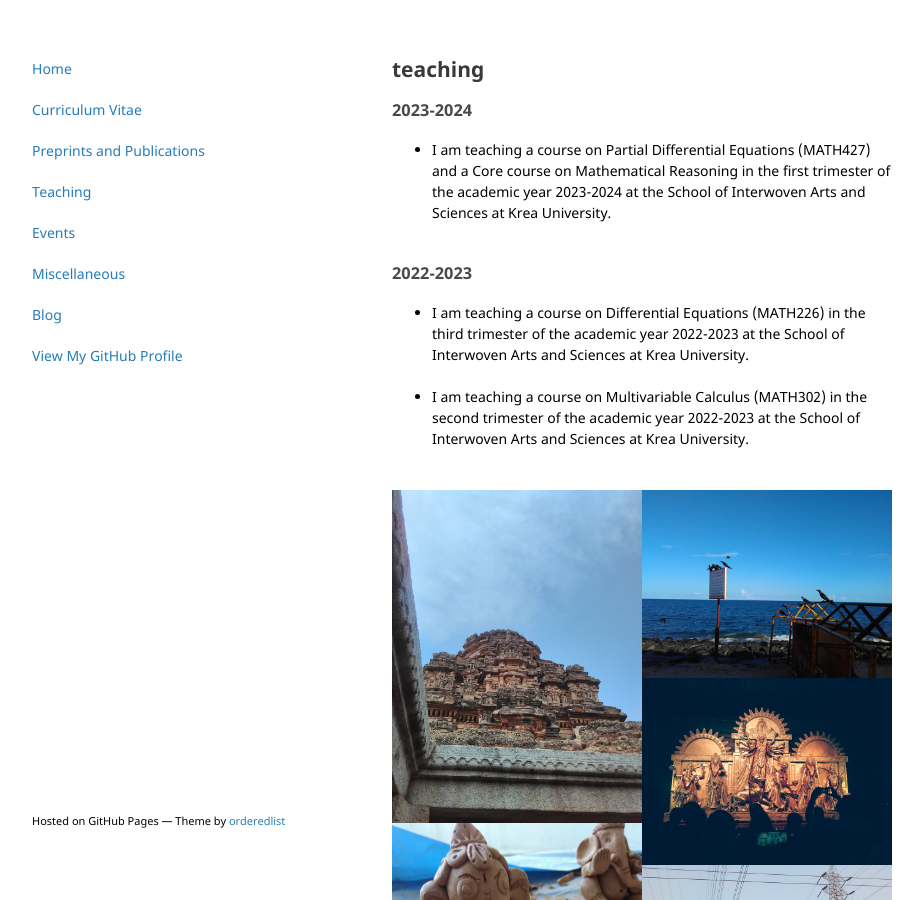
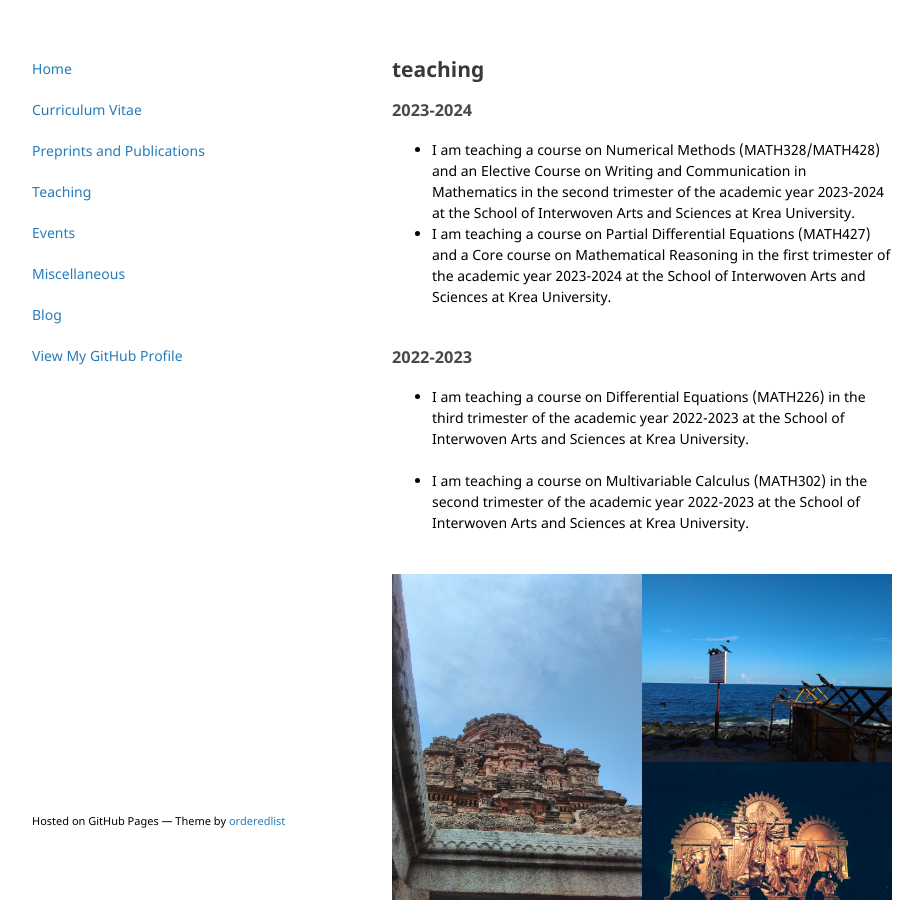
Before and after one commit to vivektewary/vivektewary.github.io, a Jekyll site: the page built from teaching.html, in a window 1280 px wide and 900 px high. Shown: the whole window, without its empty margins (178-1101 px from the left). Built offline with Jekyll 4.4.1, drawn with Linux system fonts in a browser that asks for light colours.

Commit message:
Update teaching.html

```diff
--- a/teaching.html
+++ b/teaching.html
@@ -8,6 +8,7 @@ title: Home
 
 <p>
 <ul>
+<li>I am teaching a course on Numerical Methods (MATH328/MATH428) and an Elective Course on Writing and Communication in Mathematics in the second trimester of the academic year 2023-2024 at the School of Interwoven Arts and Sciences at Krea University.</li>
 <li>I am teaching a course on Partial Differential Equations (MATH427) and a Core course on Mathematical Reasoning in the first trimester of the academic year 2023-2024 at the School of Interwoven Arts and Sciences at Krea University.</li>
 </ul>
 </p>
```
